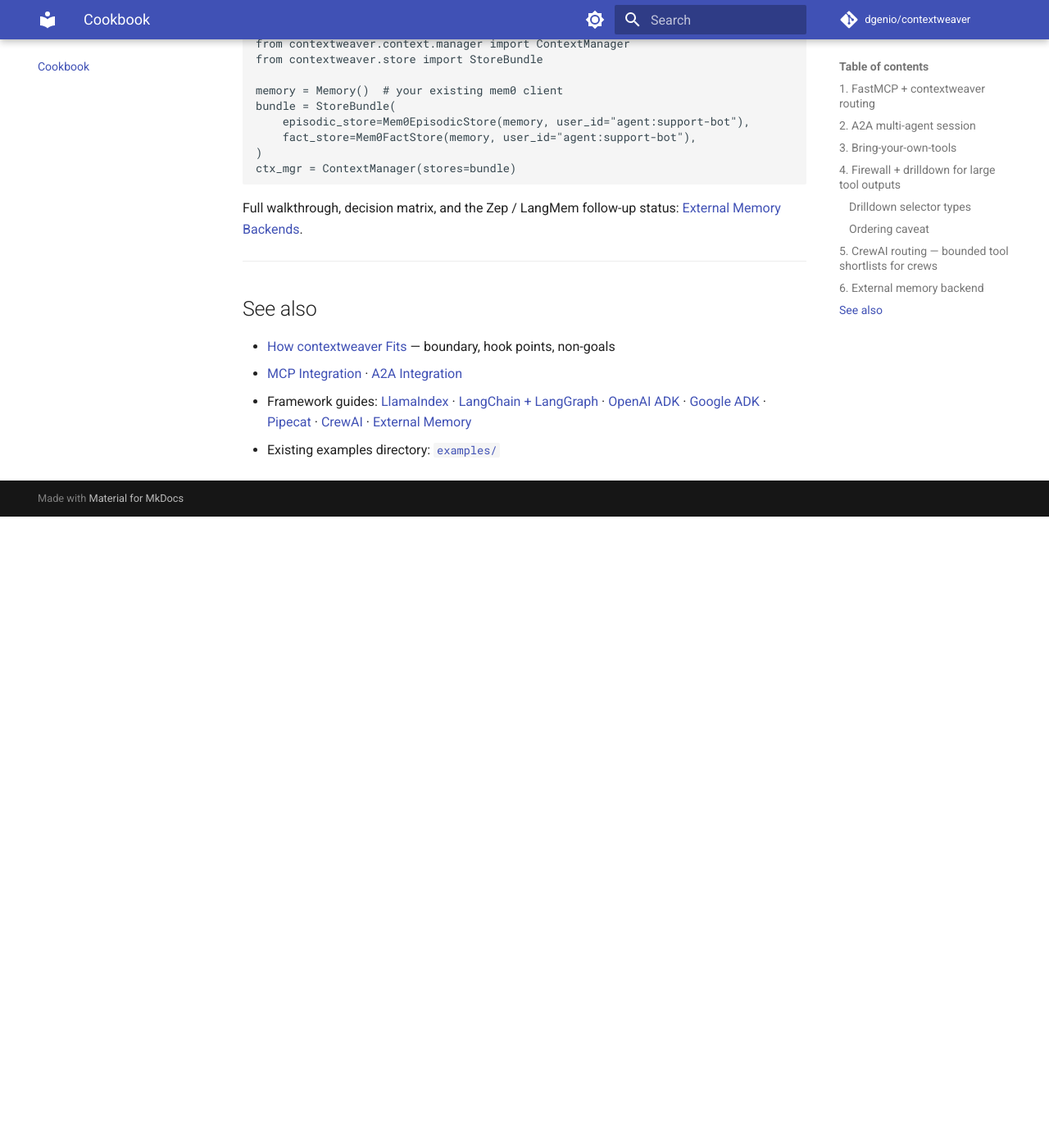
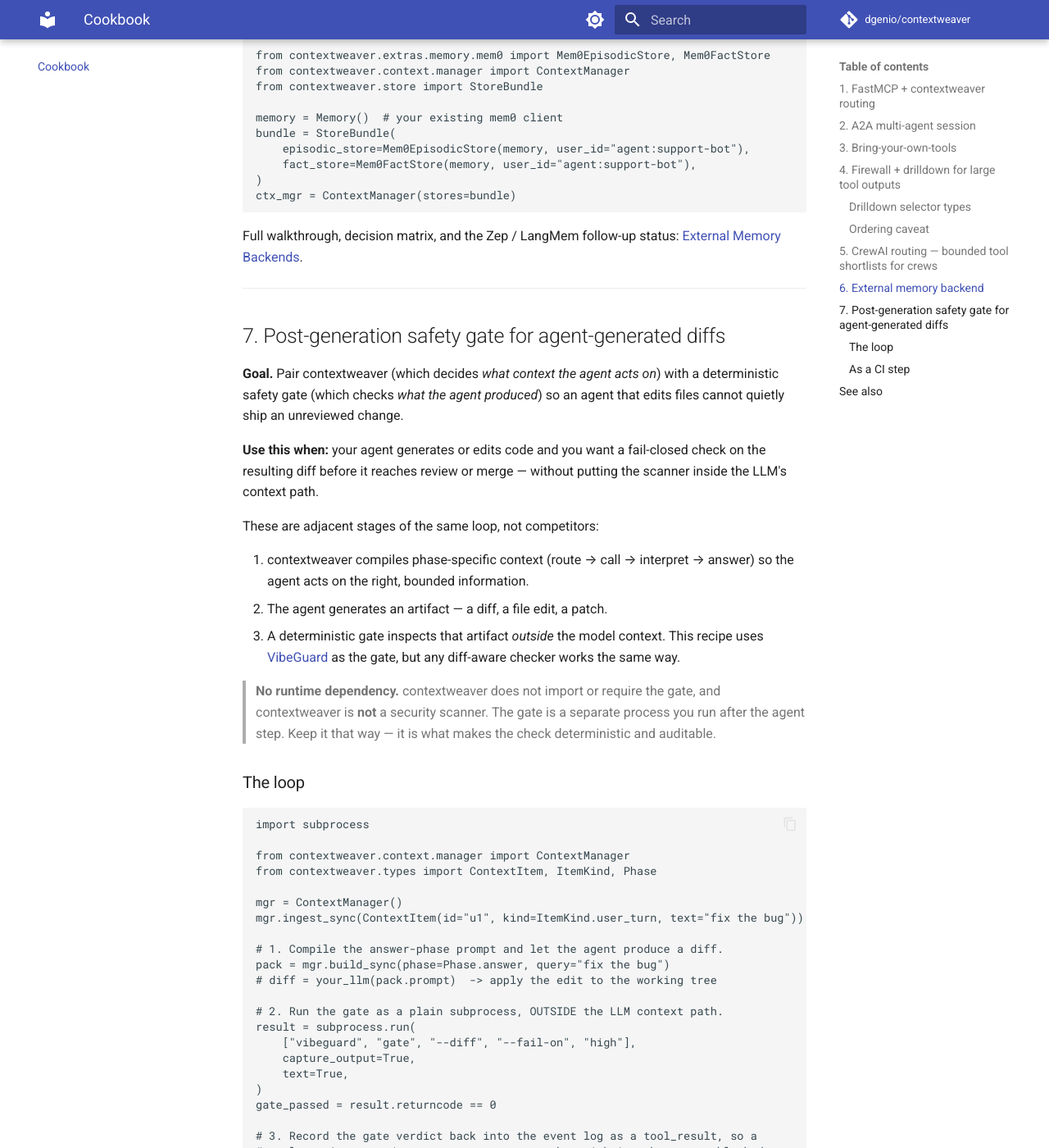
Before and after one commit to dgenio/contextweaver, an MkDocs documentation site: the page built from docs/cookbook.md, in a window 1280 px wide and 1400 px high, scrolled down 6213 px. Shown: the whole window at 82% size. Built offline with MkDocs 1.6.1 and Material for MkDocs 9.7.7, drawn with Linux system fonts in a browser that asks for light colours; comment, search, counter and statistics services are not loaded; before the commit the page ends 6843 px from its top, so only the background shows below that; some of the changed text lies outside the part shown.

Commit message:
docs: add code of conduct, contribution paths, skill-card interop, and safety-gate cookbook
Bundles four community/interop documentation issues into one docs-only change:

- #249: add CODE_OF_CONDUCT.md (Contributor Covenant 2.1) for the GitHub
  community-standards check; maintainer contact wired to the pyproject author
  email; linked from CONTRIBUTING.md and README.md.
- #325: add docs/contributing_paths.md, a time-boxed contributor landing page
  mapping paths (docs/adapters/benchmarks/examples/good-first-issue/AI) to real
  make targets and labels; linked from README and CONTRIBUTING; added to nav.
- #332: add cookbook recipe 7 documenting a post-generation safety gate
  (VibeGuard) for agent-generated diffs, kept outside the LLM context path with
  no runtime dependency. Placed in the existing single-page docs/cookbook.md to
  match repo nav convention rather than a new docs/cookbook/ directory.
- #333: add docs/interop_skill_cards.md mapping a reviewed skill card onto a
  ContextItem (id/text/scope/sensitivity/provenance) with matching and
  non-matching examples; cross-linked from interop.md; added to nav.

#282 intentionally excluded: it is a good-first-issue already assigned to a
community contributor.

Verified with `mkdocs build --clean` (exit 0, no warnings on the new pages).
No source files changed.

https://claude.ai/code/session_0167rpmVuWha7nLKMtt4Cvtr

````diff
--- a/docs/cookbook.md
+++ b/docs/cookbook.md
@@ -12,6 +12,7 @@ The recipes:
 4. [Firewall + drilldown for large tool outputs](#4-firewall-drilldown-for-large-tool-outputs)
 5. [CrewAI routing — bounded tool shortlists for crews](#5-crewai-routing-bounded-tool-shortlists-for-crews)
 6. [External memory backend — Mem0 / Zep / LangMem](#6-external-memory-backend)
+7. [Post-generation safety gate for agent-generated diffs](#7-post-generation-safety-gate-for-agent-generated-diffs)
 
 If you are evaluating where contextweaver fits in your runtime, start with
 the [How contextweaver Fits](interop.md) page first; come back here for
@@ -319,6 +320,84 @@ status: [External Memory Backends](integration_memory.md).
 
 ---
 
+## 7. Post-generation safety gate for agent-generated diffs
+
+**Goal.** Pair contextweaver (which decides *what context the agent acts on*)
+with a deterministic safety gate (which checks *what the agent produced*) so an
+agent that edits files cannot quietly ship an unreviewed change.
+
+**Use this when:** your agent generates or edits code and you want a
+fail-closed check on the resulting diff before it reaches review or merge —
+without putting the scanner inside the LLM's context path.
+
+These are adjacent stages of the same loop, not competitors:
+
+1. contextweaver compiles phase-specific context (route → call → interpret →
+   answer) so the agent acts on the right, bounded information.
+2. The agent generates an artifact — a diff, a file edit, a patch.
+3. A deterministic gate inspects that artifact *outside* the model context.
+   This recipe uses [VibeGuard](https://github.com/dgenio/vibeguard) as the
+   gate, but any diff-aware checker works the same way.
+
+> **No runtime dependency.** contextweaver does not import or require the gate,
+> and contextweaver is **not** a security scanner. The gate is a separate
+> process you run after the agent step. Keep it that way — it is what makes the
+> check deterministic and auditable.
+
+### The loop
+
+```python
+import subprocess
+
+from contextweaver.context.manager import ContextManager
+from contextweaver.types import ContextItem, ItemKind, Phase
+
+mgr = ContextManager()
+mgr.ingest_sync(ContextItem(id="u1", kind=ItemKind.user_turn, text="fix the bug"))
+
+# 1. Compile the answer-phase prompt and let the agent produce a diff.
+pack = mgr.build_sync(phase=Phase.answer, query="fix the bug")
+# diff = your_llm(pack.prompt)  -> apply the edit to the working tree
+
+# 2. Run the gate as a plain subprocess, OUTSIDE the LLM context path.
+result = subprocess.run(
+    ["vibeguard", "gate", "--diff", "--fail-on", "high"],
+    capture_output=True,
+    text=True,
+)
+gate_passed = result.returncode == 0
+
+# 3. Record the gate verdict back into the event log as a tool_result, so a
+#    later interpret/answer turn can reason about *why* a change was blocked.
+mgr.ingest_tool_result_sync(
+    tool_call_id="gate-001",
+    raw_output=result.stdout,
+    tool_name="vibeguard_gate",
+)
+```
+
+The gate output flows back through the context firewall like any other tool
+result: a compact summary enters the prompt and the full report is stored
+out-of-band under `mgr.artifact_store`. The model never sees the raw scanner
+output unless it drills into the artifact.
+
+### As a CI step
+
+The same gate belongs in CI, where it is the merge-blocking check rather than an
+in-loop signal:
+
+```yaml
+# .github/workflows/safety-gate.yml (sketch)
+- name: Safety gate on the proposed diff
+  run: vibeguard gate --diff origin/main...HEAD --fail-on high
+```
+
+This keeps the boundary clean: contextweaver shapes what the agent reads, the
+agent writes, and a deterministic gate — local or in CI — has the final say on
+what merges.
+
+---
+
 ## See also
 
 - [How contextweaver Fits](interop.md) — boundary, hook points, non-goals
--- a/mkdocs.yml
+++ b/mkdocs.yml
@@ -71,6 +71,7 @@ nav:
   - Tool Router: tool_router.md
   - Concepts: concepts.md
   - How contextweaver Fits (deeper): interop.md
+  - Skill Cards (interop): interop_skill_cards.md
   - Cookbook: cookbook.md
   - Architectures:
       - Overview: architectures/index.md
@@ -105,6 +106,7 @@ nav:
   - Contracts: contracts.md
   - Observability: integration_otel.md
   - Troubleshooting: troubleshooting.md
+  - Contribution Paths: contributing_paths.md
   - API Reference: reference/
 
 exclude_docs: |
````
Also changed, not shown: CHANGELOG.md (+7 -0 lines), CODE_OF_CONDUCT.md (added, +83 -0 lines), CONTRIBUTING.md (+11 -0 lines), README.md (+4 -1 lines), docs/contributing_paths.md (added, +129 -0 lines), docs/interop.md (+2 -0 lines), docs/interop_skill_cards.md (added, +110 -0 lines).
